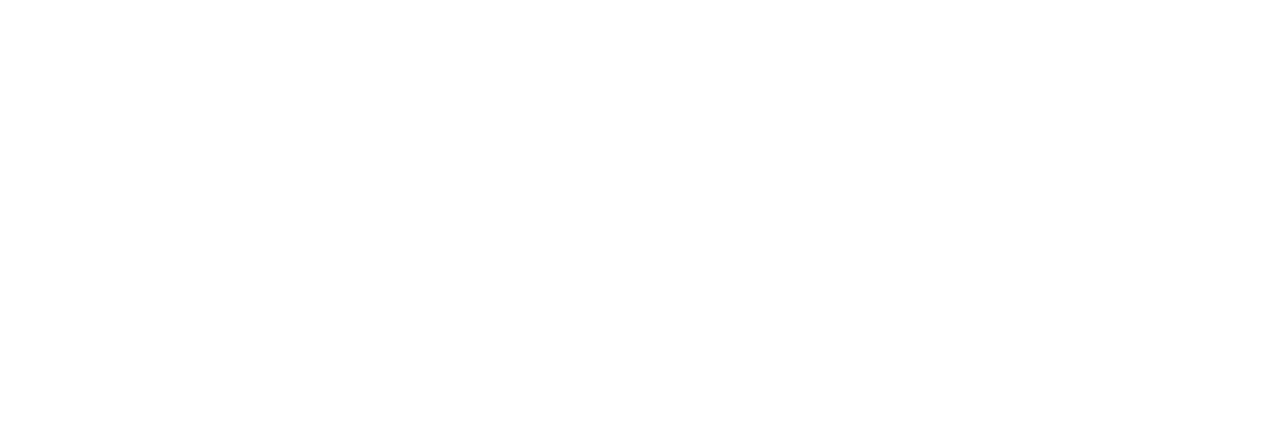
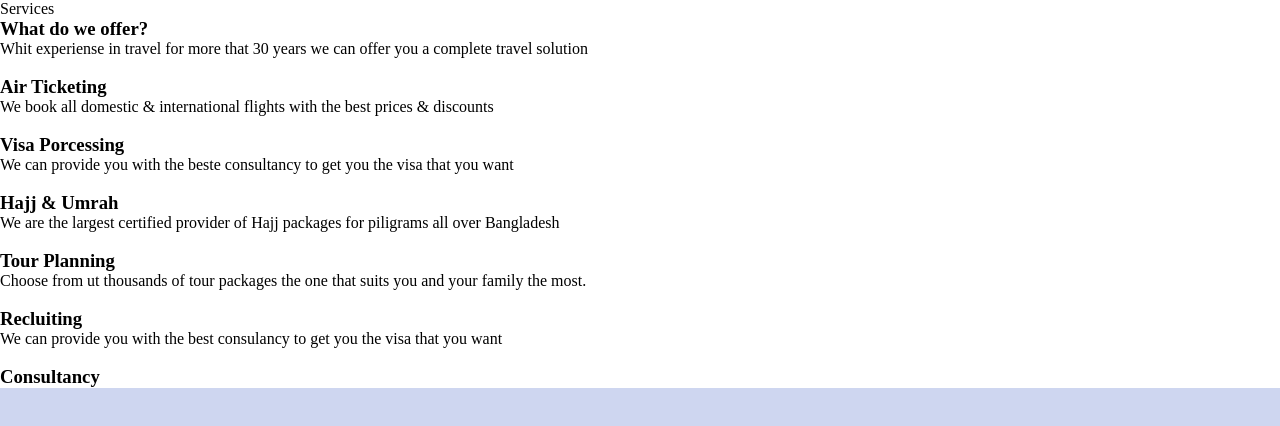
Before and after one commit to Mauricio1409/-image-based-web-project, a plain HTML site: page index.html in a window 1280 px wide. Drawn offline with Linux system fonts and the light colour scheme.

Commit message:
Agregado de textos, referencias a css y colores

```diff
--- a/css/styles.css
+++ b/css/styles.css
@@ -0,0 +1,15 @@
+*{
+    margin: 0;
+    padding: 0;
+}
+body{
+    background-color: rgb(206,214,240);
+}
+
+.Principal{
+    background-color: rgb(255,255,255);
+}
+
+img{
+    color: rgb(66,105,226);
+}
--- a/index.html
+++ b/index.html
@@ -9,43 +9,43 @@
 <body>
     <header></header>
     <main>
-        <section>
-            <section>
-                <p></p>
-                <h1></h1>
-                <p></p>
+        <section class="Principal">
+            <section class="Encabezado">
+                <p class="Services">Services</p>
+                <h1>What do we offer?</h1>
+                <p>Whit experiense in travel for more that 30 years we can offer you a complete travel solution</p>
             </section>
             <section>
                 <div>
                     <img src="" alt="">
-                    <h3></h3>
-                    <p></p>
+                    <h3>Air Ticketing</h3>
+                    <p>We book all domestic & international flights with the best prices & discounts</p>
                 </div>
                 <div>
                     <img src="" alt="">
-                    <h3></h3>
-                    <p></p>
+                    <h3>Visa Porcessing</h3>
+                    <p>We can provide you with the beste consultancy to get you the visa that you want</p>
                 </div>
                 <div>
                     <img src="" alt="">
-                    <h3></h3>
-                    <p></p>
+                    <h3>Hajj & Umrah</h3>
+                    <p>We are the largest certified provider of Hajj packages for piligrams all over Bangladesh</p>
                 </div>
             </section>
             <section>
                 <div>
                     <img src="" alt="">
-                    <h3></h3>
-                    <p></p>
+                    <h3>Tour Planning</h3>
+                    <p>Choose from ut thousands of tour packages the one that suits you and your family the most.</p>
                 </div>
                 <div>
                     <img src="" alt="">
-                    <h3></h3>
-                    <p></p>
+                    <h3>Recluiting</h3>
+                    <p>We can provide you with the best consulancy to get you the visa that you want</p>
                 </div>
                 <div>
                     <img src="" alt="">
-                    <h3></h3>
+                    <h3>Consultancy</h3>
                     <p></p>
                 </div>
             </section>
```
